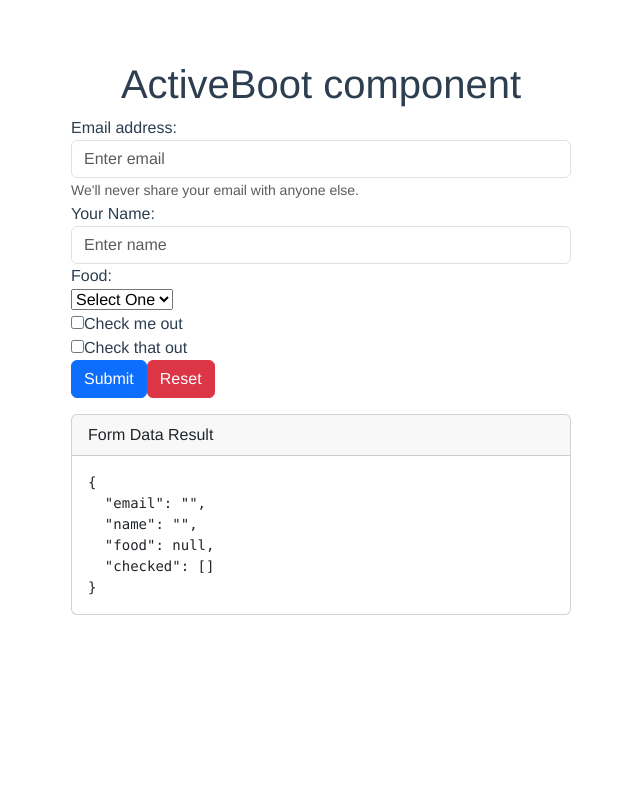
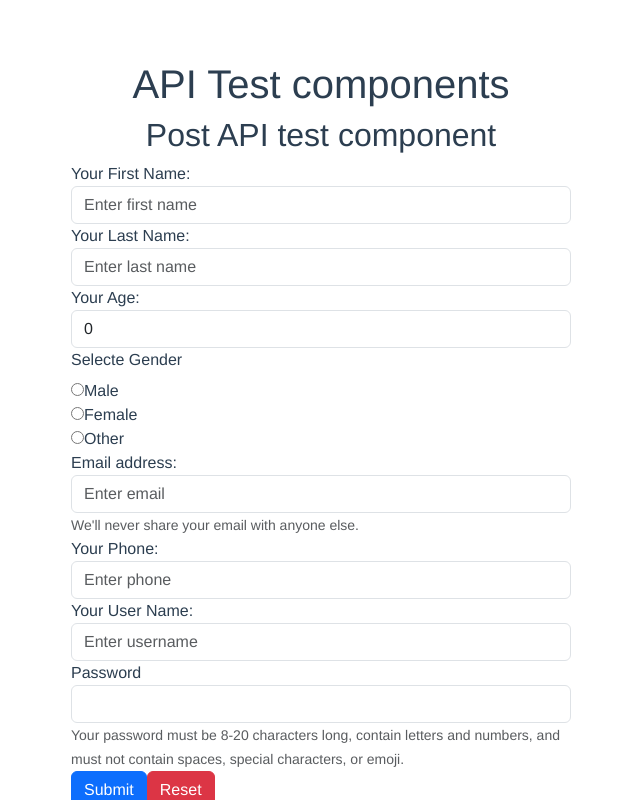
Before and after one commit to neotylor/vue-app, a Vue app: page / in a window 1280 px wide. Shown: the top 800 px of the page, without its empty margins (319-959 px from the left). Built offline with nearby package versions, Linux system fonts and the light colour scheme.

Commit message:
add example for post api with dummy"

```diff
--- a/src/App.vue
+++ b/src/App.vue
@@ -7,7 +7,8 @@
     <!-- <LifeCycle /> -->
     <!-- <PageNotFound /> -->
     <!-- <EmployeesList /> -->
-    <ActiveBoot />
+    <!-- <ActiveBoot /> -->
+    <APITest/>
   </div>
 </template>
 
@@ -19,7 +20,8 @@
 /* Lifecycle hooks example */
 // import LifeCycle from './components/lifecycleMethods/LifeCycle.vue'
 // import EmployeesList from "./components/apiExamples/EmployeesList.vue";
-import ActiveBoot from './components/bootstrapExamples/ActiveBoot.vue';
+// import ActiveBoot from './components/bootstrapExamples/ActiveBoot.vue';
+import APITest from './components/apiExamples/APITest.vue';
 
 export default {
   name: 'App',
@@ -30,7 +32,8 @@ export default {
     // LifeCycle,
     // PageNotFound,
     // EmployeesList,
-    ActiveBoot,
+    // ActiveBoot,
+    APITest,
   }
 }
 </script>
--- /dev/null
+++ b/src/components/apiExamples/APITest.vue
@@ -0,0 +1,16 @@
+<template>
+  <div>
+    <h1>API Test components</h1>
+    <PostAPITest/>
+  </div>
+</template>
+
+<script>
+import PostAPITest from './PostAPITest.vue';
+export default {
+  name: 'APITest',
+  components: {
+    PostAPITest,
+  }
+}
+</script>
--- /dev/null
+++ b/src/components/apiExamples/PostAPITest.vue
@@ -0,0 +1,134 @@
+<template>
+  <div>
+    <h2>Post API test component</h2>
+    <div class="active-form">
+      <b-form @submit="onSubmit" @reset="onReset" method="post" v-if="show">
+        <b-form-group id="input-group-2" label="Your First Name:" label-for="firstname">
+          <b-form-input id="firstname" v-model="form.firstName" placeholder="Enter first name" required></b-form-input>
+        </b-form-group>
+
+        <b-form-group id="input-group-2" label="Your Last Name:" label-for="lastname">
+          <b-form-input id="lastname" v-model="form.lastName" placeholder="Enter last name" required></b-form-input>
+        </b-form-group>
+
+        <b-form-group id="input-group-2" label="Your Age:" label-for="age">
+          <b-form-input id="age" v-model="form.age" type="number" placeholder="Enter age" required></b-form-input>
+        </b-form-group>
+
+        <b-form-group label="Selecte Gender" v-slot="{ ariaDescribedby }">
+          <b-form-radio-group v-model="gender" :options="options" :aria-describedby="ariaDescribedby"
+            name="form.gender"></b-form-radio-group>
+        </b-form-group>
+
+        <b-form-group id="input-group-1" label="Email address:" label-for="input-1"
+          description="We'll never share your email with anyone else.">
+          <b-form-input id="input-1" v-model="form.email" type="email" placeholder="Enter email"
+            required></b-form-input>
+        </b-form-group>
+
+        <b-form-group id="input-group-2" label="Your Phone:" label-for="phone">
+          <b-form-input id="phone" v-model="form.phone" type="number" placeholder="Enter phone" required></b-form-input>
+        </b-form-group>
+
+        <b-form-group id="user-name" label="Your User Name:" label-for="username">
+          <b-form-input id="username" v-model="form.username" placeholder="Enter username" required></b-form-input>
+        </b-form-group>
+
+
+        <b-form-group id="password">
+          <label for="text-password">Password</label>
+          <b-form-input type="password" id="text-password" v-model="form.password"
+            aria-describedby="password-help-block"></b-form-input>
+          <b-form-text id="password-help-block">
+            Your password must be 8-20 characters long, contain letters and numbers, and must not
+            contain spaces, special characters, or emoji.
+          </b-form-text>
+        </b-form-group>
+
+        <b-button type="submit" variant="primary">Submit</b-button>
+        <b-button type="reset" variant="danger">Reset</b-button>
+      </b-form>
+      <b-card class="mt-3" header="Form Data Result">
+        <pre class="m-0">{{ form }}</pre>
+        <pre class="m-0" v-if="apiResponse"> Response: {{ apiResponse?.data }}</pre>
+      </b-card>
+    </div>
+  </div>
+</template>
+
+<script>
+import Vue from 'vue';
+import VueAxios from 'vue-axios';
+import axios from 'axios';
+
+//bind
+Vue.use(VueAxios, axios);
+
+export default {
+  name: 'PostAPITest',
+  data() {
+    return {
+      form: {
+        firstName: '',
+        lastName: '',
+        age: 0,
+        gender: null,
+        email: '',
+        phone: '',
+        username: '',
+        password: '',
+      },
+      options: [
+        { text: 'Male', value: 'male' },
+        { text: 'Female', value: 'female' },
+        { text: 'Other', value: 'other' }
+      ],
+      show: true,
+      apiResponse: null,
+    }
+  },
+  methods: {
+    onSubmit(event) {
+      event.preventDefault()
+      const options = {
+        headers: { "content-type": "application/json" }
+      }
+      Vue.axios.post('https://dummyjson.com/users/add', JSON.stringify(this.form), options)
+        // .then(res => res.data)
+        .then(res => {
+          this.apiResponse = res;
+          console.log("response", res)
+        })
+        .catch(err => console.log(err))
+      // alert(JSON.stringify(this.form))
+    },
+    onReset(event) {
+      event.preventDefault()
+      // Reset our form values
+      this.form.firstName = '';
+      this.form.lastName = '';
+      this.form.age = 0;
+      this.form.gender = '';
+      this.form.email = '';
+      this.form.phone = '';
+      this.form.username = '';
+      this.form.password = '';
+      this.apiResponse = null;
+
+      // Trick to reset/clear native browser form validation state
+      this.show = false
+      this.$nextTick(() => {
+        this.show = true
+      })
+    }
+  }
+}
+</script>
+
+<style scoped>
+.active-form {
+  text-align: left;
+  max-width: 500px;
+  margin: 0 auto;
+}
+</style>
```
